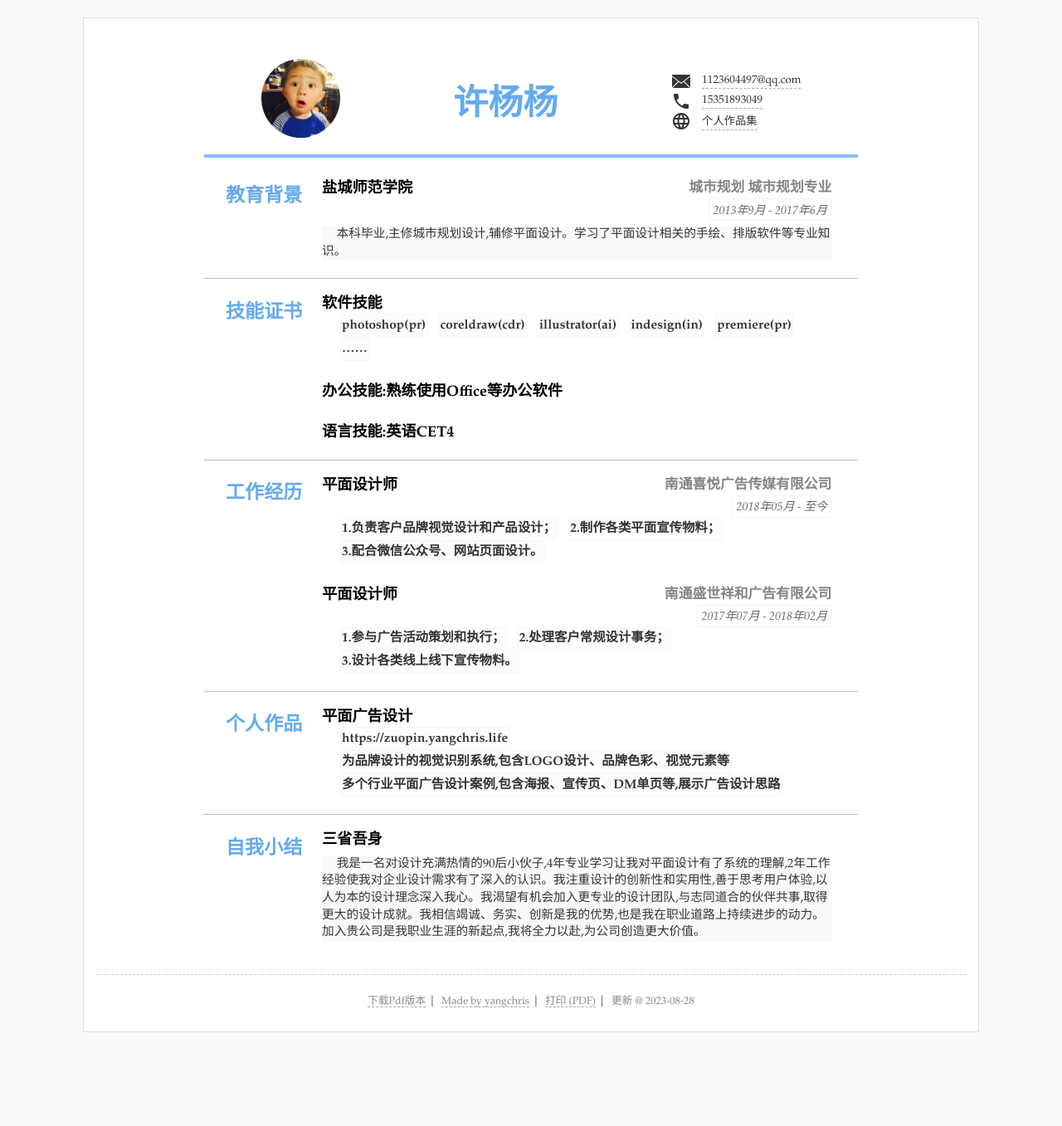
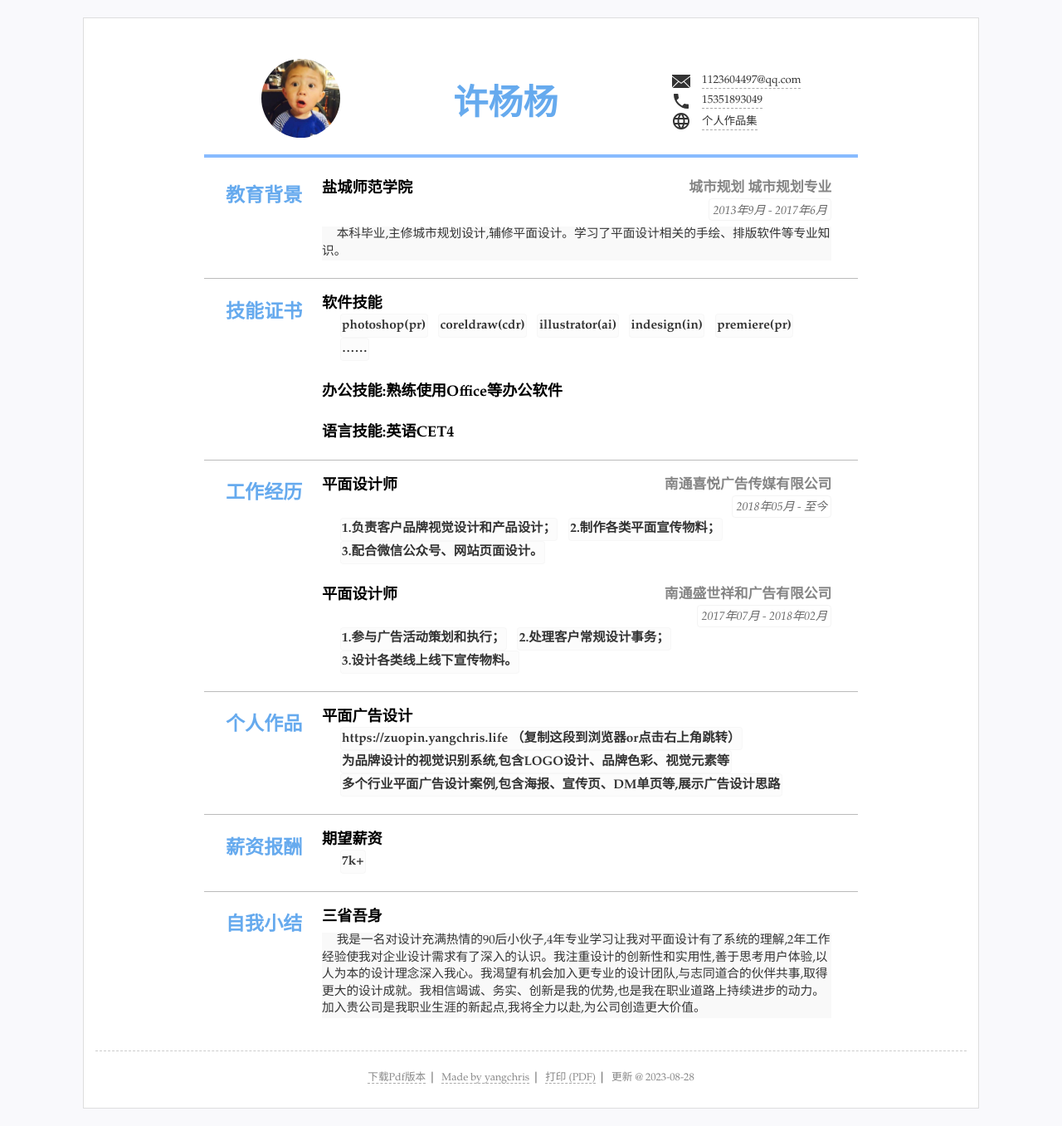
Before and after one commit to yangchris4/resume, a Jekyll site: the page built from index.html, in a window 1280 px wide. Shown: the whole page at 83% size. Built offline with Jekyll 4.4.1, drawn with Linux system fonts in a browser that asks for light colours; before the commit the page ends 1265 px from its top, so only the background shows below that.

Commit message:
Update resume.yml

```diff
--- a/_data/resume.yml
+++ b/_data/resume.yml
@@ -61,9 +61,16 @@ main:
   content:
   - title: 平面广告设计
     items:
-      - https://zuopin.yangchris.life
+      - https://zuopin.yangchris.life （复制这段到浏览器or点击右上角跳转）
       - 为品牌设计的视觉识别系统,包含LOGO设计、品牌色彩、视觉元素等
       - 多个行业平面广告设计案例,包含海报、宣传页、DM单页等,展示广告设计思路
+
+- type: others
+  name: 薪资报酬
+  content:
+  - title: "期望薪资"
+    items:
+    - 7k+
 
 - type: workings
   name: 自我小结
```
